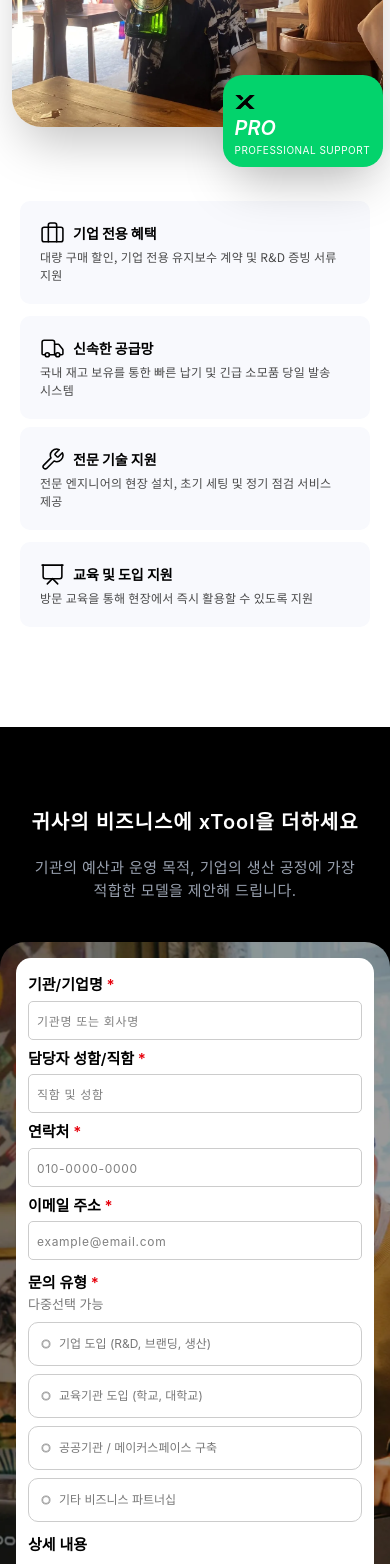
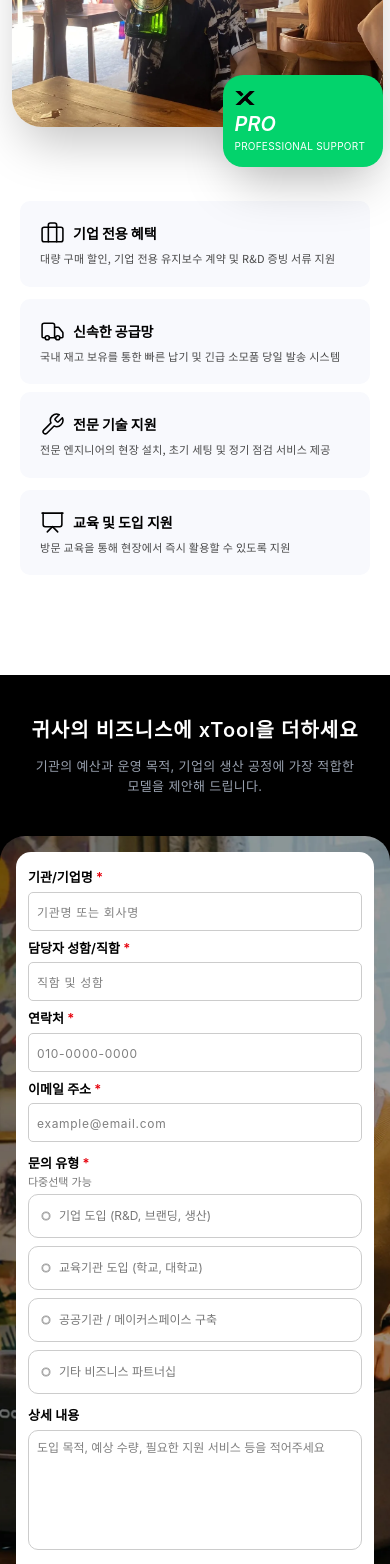
Before and after one commit to kangdaelyeol/xtool, a React (Vite) app: page / in a window 390 px wide. Shown: the part 5440-7004 px from the top of the page. Built offline with nearby package versions, Linux system fonts and the light colour scheme; a web font is replaced by a local one.

Commit message:
UI: update responsive to contact, section3
font size, margin 수정

```diff
--- a/src/screens/solution/components/contact.tsx
+++ b/src/screens/solution/components/contact.tsx
@@ -23,7 +23,7 @@
 }: InputProps) => {
     return (
         <div className={cn('flex flex-col gap-1', className)}>
-            <div className="font-semibold text-[15px]">
+            <div className="font-semibold md:text-[15px] max-md:text-[13px]">
                 {title} {required && <span className="text-red-600">*</span>}
             </div>
             <input
@@ -91,14 +91,21 @@
         >
             <div
                 className={cn(
-                    'w-full mx-auto pt-20 pb-25',
+                    'w-full mx-auto pb-25',
                     'lg:max-w-280 lg:px-5',
+                    'md:pt-20 max-md:pt-10',
                 )}
             >
-                <div className="text-center text-white text-[40px] font-semibold tracking-wider max-md:text-[20px]">
+                <div className="text-center text-white md:text-[40px] font-semibold tracking-wider max-md:text-[20px]">
                     귀사의 비즈니스에 xTool을 더하세요
                 </div>
-                <div className="text-center mt-5 tracking-wide text-[15px] text-gray-400 max-md:text-[15px] max-md:px-4 break-keep">
+                <div
+                    className={cn(
+                        'text-center tracking-wide text-gray-400 break-keep',
+                        'md:text-[15px] md:mt-5',
+                        'max-md:mt-3 max-md:text-[13px] max-md:px-4',
+                    )}
+                >
                     기관의 예산과 운영 목적, 기업의 생산 공정에 가장 적합한
                     모델을 제안해 드립니다.
                 </div>
@@ -178,14 +185,14 @@
                         </div>
                         {/* Inquiry type - 문의 유형*/}
                         <div className="md:mt-8 max-md:mt-3">
-                            <div className="font-semibold text-[15px]">
+                            <div className="font-semibold md:text-[15px] max-md:text-[13px]">
                                 문의 유형{' '}
                                 <span className="text-red-600">*</span>
                             </div>
-                            <div className="text-font-gray-deep text-[13px]">
+                            <div className="text-font-gray-deep md:text-[13px] max-md:text-[11px]">
                                 다중선택 가능
                             </div>
-                            <div className="flex lg:flex-row md:flex-col max-md:flex-col gap-2 mt-2">
+                            <div className="flex lg:flex-row md:flex-col max-md:flex-col gap-2 md:mt-2 max-md:mt-1">
                                 <SelectItem
                                     label="기업 도입 (R&D, 브랜딩, 생산)"
                                     selected={enterprise}
@@ -215,11 +222,11 @@
                         </div>
                         {/* Detail - 상세 내용 */}
                         <div className="md:mt-8 max-md:mt-3">
-                            <div className="font-semibold text-[15px]">
+                            <div className="font-semibold md:text-[15px] max-md:text-[13px]">
                                 상세 내용
                             </div>
                             <textarea
-                                className="border border-border-gray rounded-[10px] md:placeholder:text-[15px] max-md:placeholder:text-[12px] max-h-30 min-h-30 text-[15px] resize-none mt-2 p-2 w-full"
+                                className="border border-border-gray rounded-[10px] md:placeholder:text-[15px] max-md:placeholder:text-[12px] max-h-30 min-h-30 text-[15px] resize-none md:mt-2 max-md:mt-1 p-2 w-full"
                                 placeholder="도입 목적, 예상 수량, 필요한 지원 서비스 등을 적어주세요"
                             ></textarea>
                         </div>
--- a/src/screens/solution/components/section3.tsx
+++ b/src/screens/solution/components/section3.tsx
@@ -106,7 +106,7 @@
                     <ItemIcon icon={icon} />
                     <div className="font-semibold text-[14px]">{title}</div>
                 </div>
-                <div className="text-[12px] mt-0.5 text-font-gray tracking-wide break-keep">
+                <div className="text-[11px] mt-1 text-font-gray tracking-wide break-keep">
                     {description}
                 </div>
             </div>
@@ -157,11 +157,12 @@
                     </div>
                     <div
                         className={cn(
-                            'rounded-[20px] bg-[#03d36c] flex flex-col pl-8 pt-8 absolute shadow-2xl',
+                            'rounded-[20px] bg-[#03d36c] flex flex-col absolute shadow-2xl',
                             'min-[1200px]:w-70 min-[1200px]:h-45 min-[1200px]:left-80 min-[1200px]:top-100',
                             'lg:max-[1200px]:w-60 lg:max-[1200px]:h-42 lg:max-[1200px]:left-60 lg:max-[1200px]:top-90',
                             'md:max-lg:top-110 md:max-lg:left-63 md:max-lg:w-60 md:max-lg:h-40',
-                            'max-md:w-40 max-md:-bottom-10 max-md:right-0 max-md:pl-3 max-md:pt-5 max-md:h-23',
+                            'md:pl-8 md:pt-8',
+                            'max-md:w-40 max-md:-bottom-10 max-md:right-0 max-md:pl-3 max-md:pt-4 max-md:h-23',
                         )}
                     >
                         <img
@@ -171,13 +172,13 @@
                         />
                         <div
                             className={cn(
-                                'text-white font-semibold text-[30px] italic mt-2',
+                                'text-white font-semibold text-[30px] italic md:mt-2',
                                 'max-md:text-[20px] max-md:mt-1',
                             )}
                         >
                             PRO
                         </div>
-                        <div className="text-white tracking-wider text-[13px] max-md:text-[10px]">
+                        <div className="text-white md:tracking-wider md:text-[13px] max-md:tracking-wide max-md:text-[10px]">
                             PROFESSIONAL SUPPORT
                         </div>
                     </div>
```
